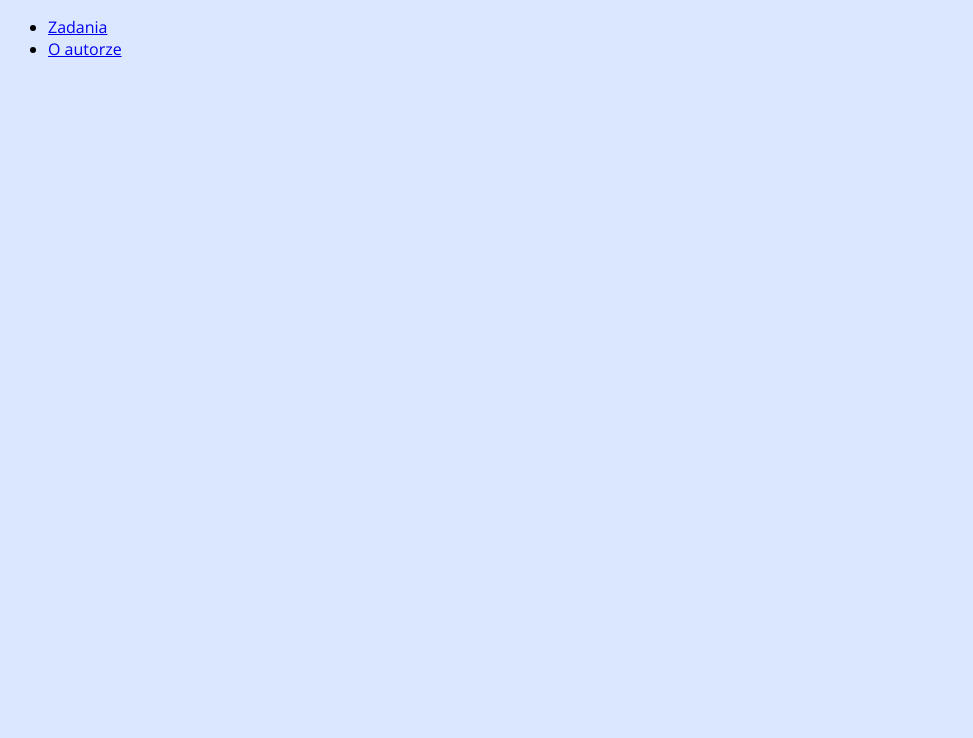
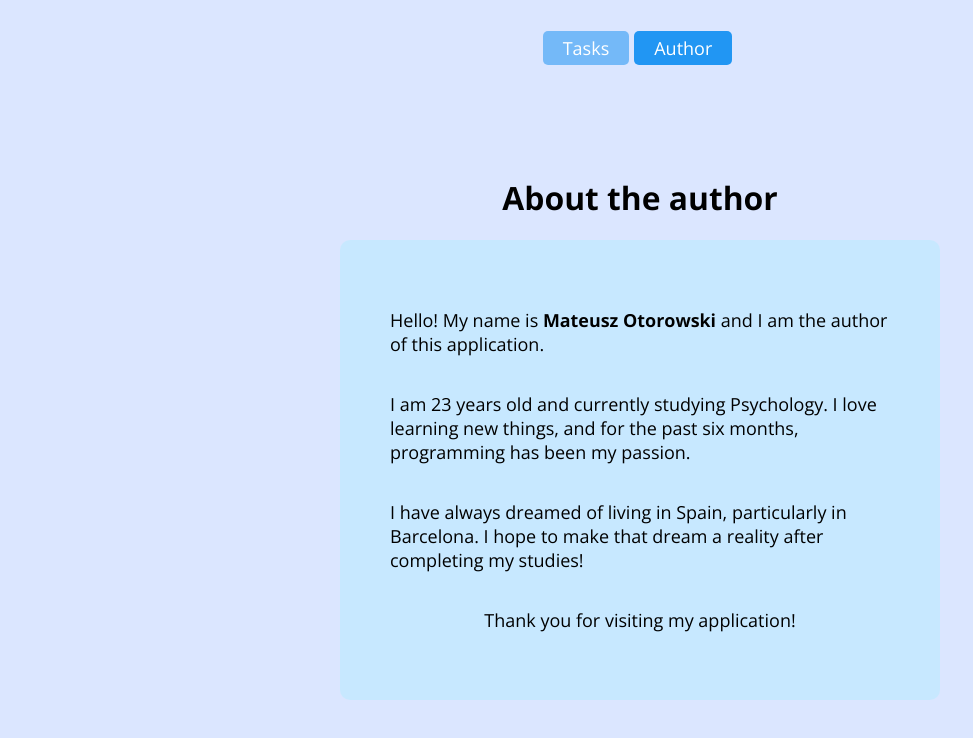
Before and after one commit to MyNameIsNotMateusz/New-Tasks-React, a React (Create React App) app: page /#/author in a window 1280 px wide. Before the commit this address had no page. Shown: the top 738 px of the page, without its empty margins (0-973 px from the left). Built offline with nearby package versions, Linux system fonts and the light colour scheme.

Commit message:
I added styled to navigation

```diff
--- a/src/App.js
+++ b/src/App.js
@@ -1,24 +1,26 @@
-import Tasks from "./features/tasks/Tasks"
-import { BrowserRouter, Link, Routes, Route } from "react-router-dom";
+import { Routes, Route, HashRouter, Navigate } from "react-router-dom";
+import { StyledNavLink, NavWrapper } from "./styled";
+import Tasks from "./features/tasks/Tasks";
 import Autor from "./features/tasks/author/Author";
 
 const App = () => (
-  <BrowserRouter>
-    <nav>
+  <HashRouter>
+    <NavWrapper>
       <ul>
         <li>
-          <Link to="/zadania">Zadania</Link>
+          <StyledNavLink to="/tasks">Tasks</StyledNavLink>
         </li>
         <li>
-          <Link to="/autor">O autorze</Link>
+          <StyledNavLink to="/author">Author</StyledNavLink>
         </li>
       </ul>
-    </nav>
+    </NavWrapper>
     <Routes>
-      <Route path="/zadania" element={<Tasks />} />
-      <Route path="/autor" element = {<Autor />} />
+      <Route path="/tasks" element={<Tasks />} />
+      <Route path="/author" element={<Autor />} />
+      <Route path="/" element={<Navigate to="/tasks" />} />
     </Routes>
-  </BrowserRouter>
+  </HashRouter>
 );
 
 export default App;
--- a/src/features/tasks/Buttons/styled.js
+++ b/src/features/tasks/Buttons/styled.js
@@ -1,4 +1,4 @@
-import styled, { css } from "styled-components";
+import styled from "styled-components";
 
 export const DivWrapper = styled.div`
   display: flex;
--- a/src/features/tasks/author/Author.js
+++ b/src/features/tasks/author/Author.js
@@ -4,7 +4,7 @@ const Autor = () => {
   return (
     <>
       <HeaderWrapper>
-        <h1>O autorze</h1>
+        <h1>About the author</h1>
       </HeaderWrapper>
       <DivWrapper>
       <p>Hello! My name is <strong>Mateusz Otorowski</strong> and I am the author of this application.</p>
--- /dev/null
+++ b/src/styled.js
@@ -0,0 +1,38 @@
+import { NavLink } from "react-router-dom";
+import styled from "styled-components";
+
+export const NavWrapper = styled.nav `
+  display: flex;
+  justify-content: center;
+  margin-top: 20px;
+
+  ul {
+    list-style-type: none;
+    padding: 0;
+
+    li {
+      display: inline-block;
+      margin-right: 5px;
+    }
+  }
+`;
+
+export const StyledNavLink = styled(NavLink) `
+  border: none;
+  border-radius: 5px;
+  background-color: #2195f38c;
+  color: white;
+  padding: 5px 20px;
+  cursor: pointer;
+  transition: 0.5s;
+  text-decoration: none;
+  font-size: large;
+
+  &.active {
+    background-color: #2196f3;
+  }
+
+  &:hover {
+    background-color: #2196f3;
+  }
+`;
```
